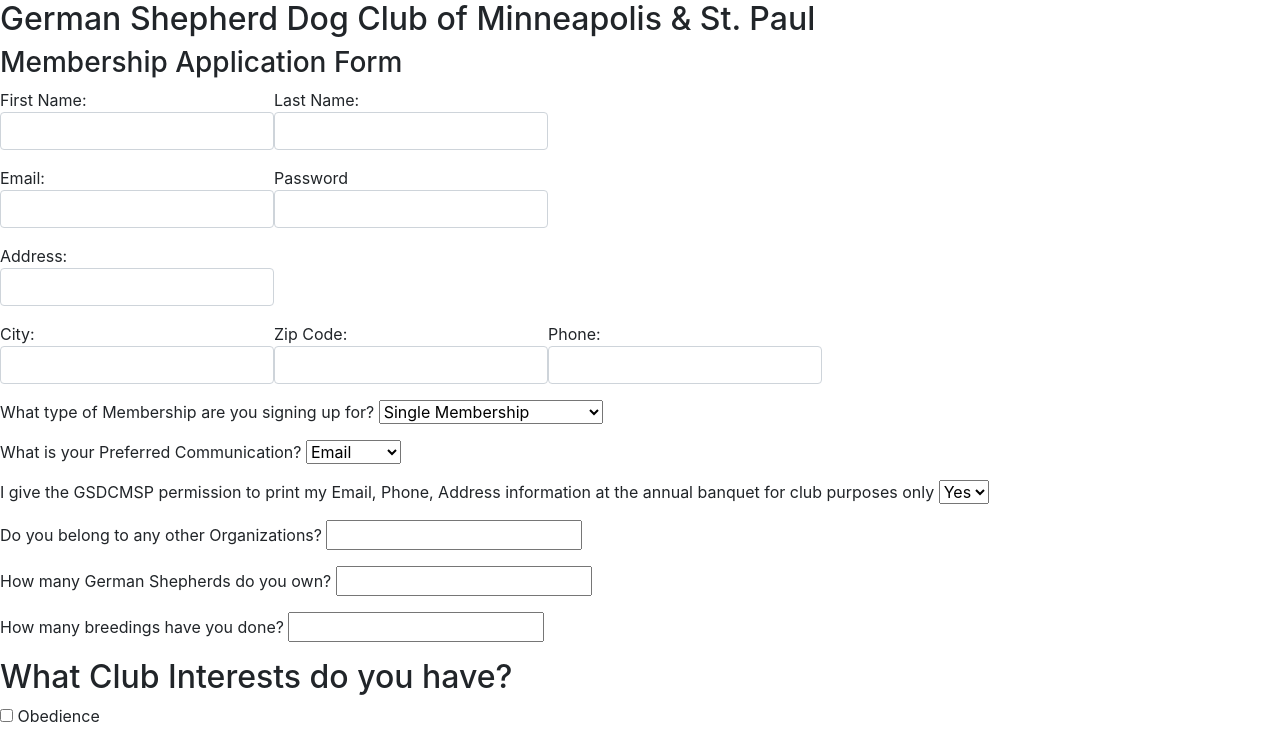
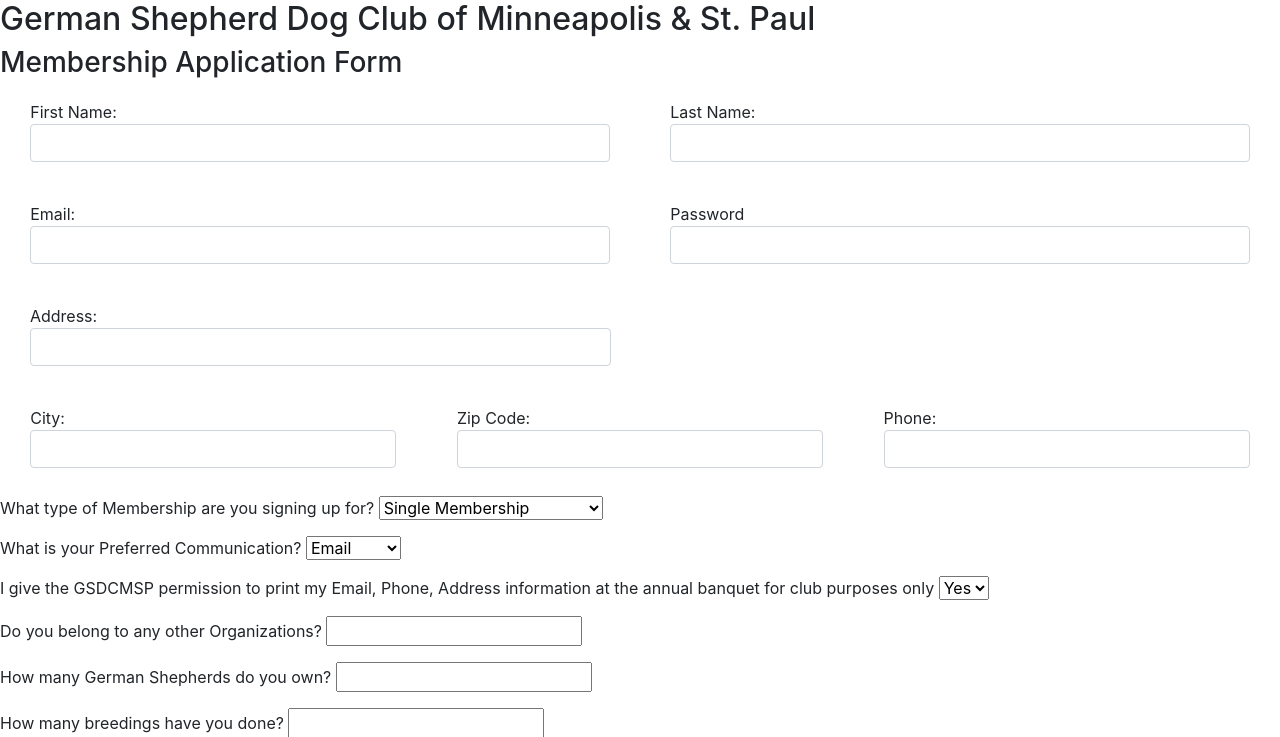
Before and after one commit to lauranewland/gsdc-webapp-flask, a Flask app: page /signup in a window 1280 px wide. Shown: the top 737 px of the page. Run offline with Flask 2, Linux system fonts and the light colour scheme.

Commit message:
Added styles for the membership_signup html

```diff
--- a/static/css/styles.css
+++ b/static/css/styles.css
@@ -20,3 +20,39 @@ body.dark-theme {
 body.dark-theme a {
   color: #809fff;
 }
+
+.p1 {
+    padding: 12px 20px;
+    width: 100%;
+    display: inline-block;
+    box-sizing: border-box;
+    margin-left: .80%;
+    margin-right: .80%;
+    width: 50%;
+}
+.p2 {
+    padding: 12px 20px;
+
+    width: 100%;
+    display: inline-block;
+    box-sizing: border-box;
+    margin-left: .80%;
+    margin-right: .80%;
+    width: 50%;
+}
+.p3 {
+    padding: 12px 20px;
+
+    width: 100%;
+    display: inline-block;
+    box-sizing: border-box;
+    margin-left: .80%;
+    margin-right: .80%;
+    width: 50%;
+}
+.container1 {
+    width: 100%
+}
+.container2 {
+    width: 97%
+}
```
